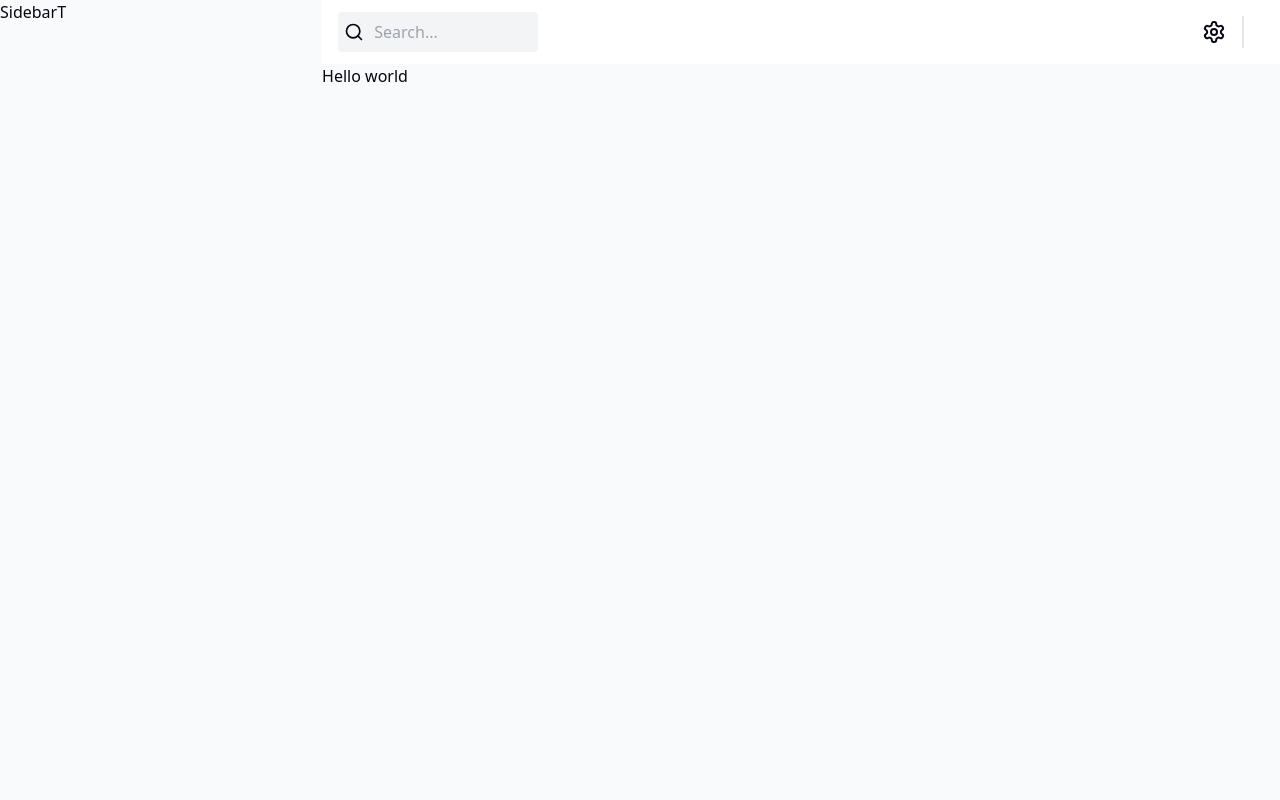
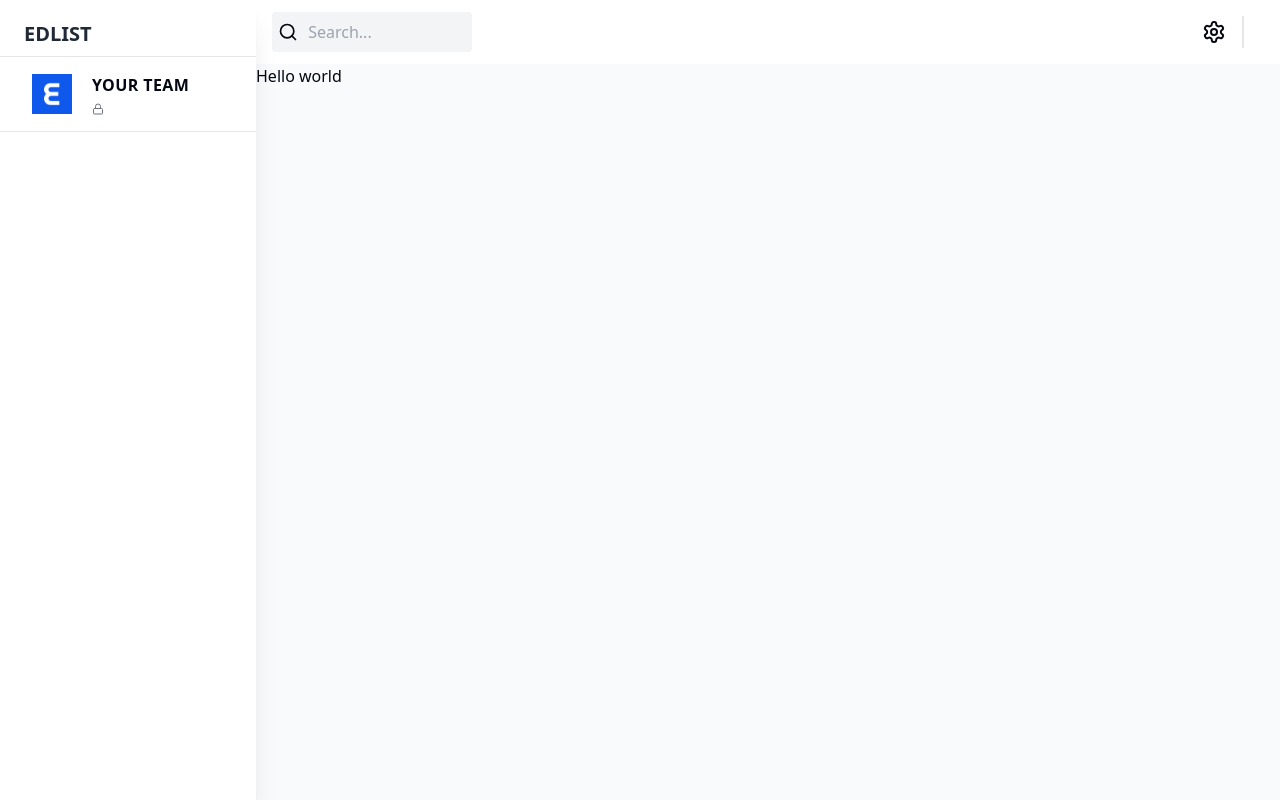
Before and after one commit to ranepriyanshu/PlanWise, a Next.js app in the folder client/: page / in a window 1280 px wide. Built offline with nearby package versions, Linux system fonts and the light colour scheme.

Commit message:
sidebar icons

```diff
--- a/client/app/(components)/Navbar/index.tsx
+++ b/client/app/(components)/Navbar/index.tsx
@@ -21,7 +21,10 @@
             <Settings className='h-6 w-6 cursor-pointer dark:text-white'></Settings>
            </Link>
            <div className="ml-2 mr-5 hidden min-h-[2em] w-[0.1em] bg-gray-200 md:inline-block"></div>
+
          </div>
+
+
     </div>
   )
 }
--- a/client/app/(components)/Sidebar/index.tsx
+++ b/client/app/(components)/Sidebar/index.tsx
@@ -1,14 +1,37 @@
 "use client";
 import React,{useState} from 'react'
-
+import Image from 'next/image';
+import {LockIcon} from "lucide-react";
 
 const Sidebar = () => {
    const [showProjects , setShowProjects] = useState(true);
    const [showPriority, setShowPraority] = useState(true);
 
-   const sidebarClassNames = `fixed flex flex-col h-[100%] justify-between shadow-xl transition-all duration-300 h-full z-40 dark:bg-black overflow-y-auto bg-white w-64`
+   const sidebarClassNames = `fixed flex flex-col h-[100%] justify-between shadow-xl transition-all duration-300 h-full z-40
+   dark:bg-black overflow-y-auto bg-white w-64`;
   return (
-    <div>SidebarT</div>
+    <div className={sidebarClassNames}>
+        <div className="flex h-[100%] w-full flex-col justify-start">
+            {/* TOP LOGO */}
+            <div className="z-50 flex min-h-[56px] w-64 items-center justify-between bg-white px-6 pt-3 dark:bg-black">
+                <div className="text-xl font-bold text-gray-800 dark:text-white">
+                    EDLIST
+                </div>
+            </div>
+            {/* Team */}
+            <div className="flex items-center gap-5 border-y-[1.5px] border-gray-200 px-8 py-4 dark:border-gray-700">
+                <Image src="/logo.png" alt="logo" width={40} height={40} />
+                <div>
+                    <h3 className="text-md font-bold tracking-wide dark:text-white">
+                        YOUR TEAM
+                    </h3>
+                    <div className="mt-1 flex items-start gap-2">
+                        <LockIcon className='mt-[0.1rem] h-3 w-3 text-gray-500 dark:text-gray-400'></LockIcon>
+                    </div>
+                </div>
+            </div>
+        </div>
+    </div>
   )
 }
 
```
Also changed, not shown: client/public/logo.png (added).
